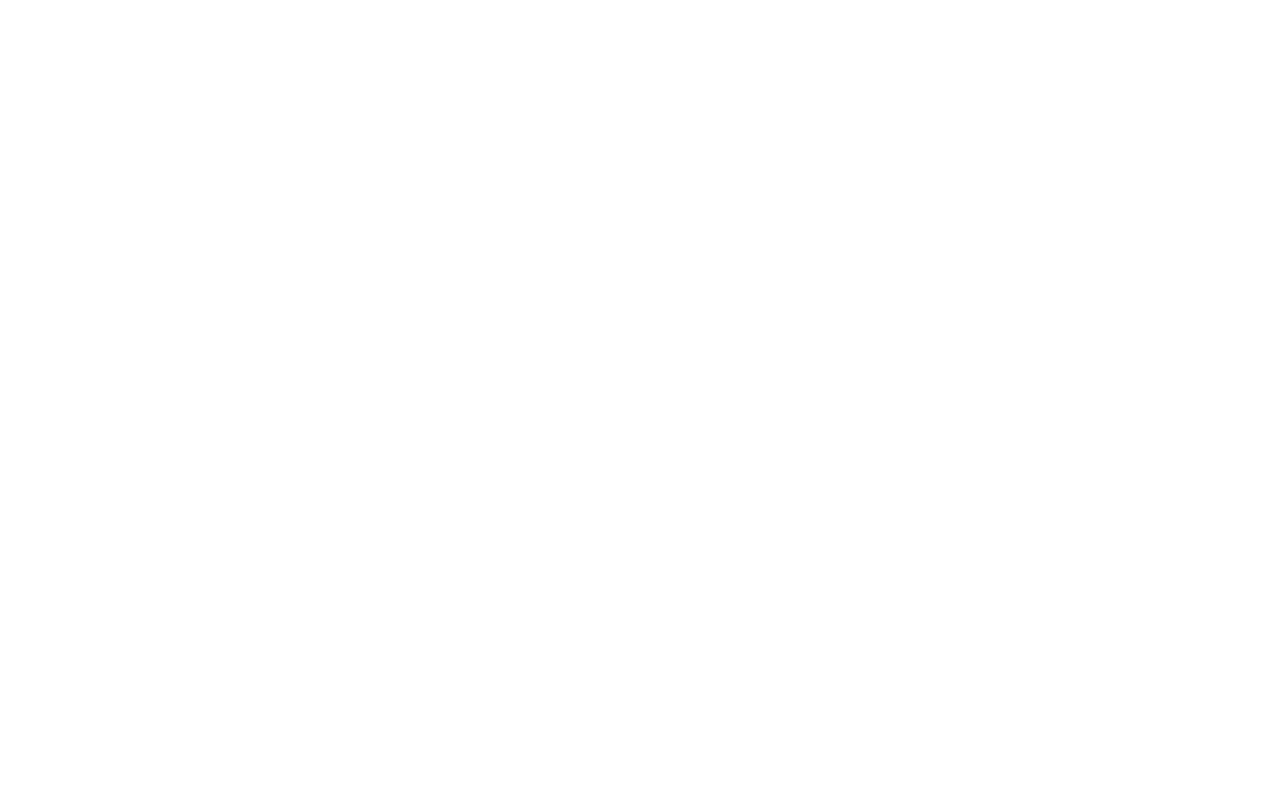
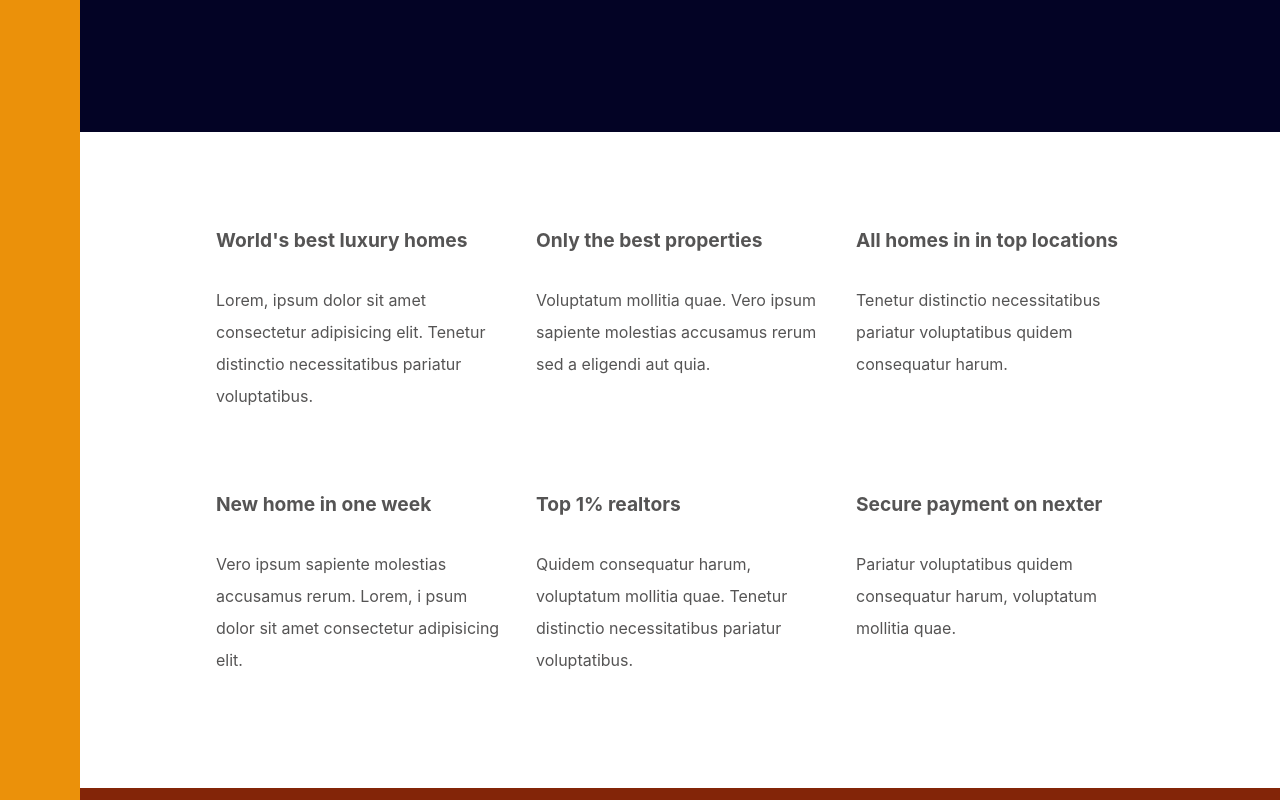
Before and after one commit to ashrofdev/nexter-in-react, a React (Create React App) app: page / in a window 1280 px wide. Shown: the part 620-1420 px from the top of the page. Before the commit the page ends 800 px from the top, so only its background shows below. Built offline with nearby package versions, Linux system fonts and the light colour scheme.

Commit message:
starting with the feature section

```diff
--- a/src/App.css
+++ b/src/App.css
@@ -7,6 +7,7 @@
   padding: 1rem;
   background-color: rgb(3, 3, 37);
   grid-column: 2/-1;
+  height: 90vh;
 }
 .side-bar {
   padding: 1rem;
@@ -16,8 +17,23 @@
 }
 .features {
   padding: 1rem;
-  background-color: rgb(13, 88, 6);
   grid-column: 3/9;
+  padding: 5rem 0;
+  display: grid;
+  grid-template-columns: repeat(auto-fit, minmax(15rem, 18rem));
+  justify-content: center;
+  grid-gap: 2rem;
+}
+.feature h2 {
+  color: rgb(85, 84, 84);
+  font-size: 1.2rem;
+  margin-bottom: 2rem;
+}
+.feature p {
+  color: rgb(85, 84, 84);
+  font-size: 1rem;
+  line-height: 2rem;
+  margin-bottom: 2rem;
 }
 .story {
   padding: 1rem;
--- a/src/components/Features.js
+++ b/src/components/Features.js
@@ -3,7 +3,35 @@
 const Features = () => {
   return (
     <div className="features">
-      {'Features section'}
+      <div className="feature">
+        <h2>World's best luxury homes</h2>
+        <p>Lorem, ipsum dolor sit amet consectetur adipisicing elit.
+         Tenetur distinctio necessitatibus pariatur voluptatibus. </p>
+      </div>
+      <div className="feature">
+        <h2>Only the best properties</h2>
+        <p>Voluptatum mollitia quae. Vero ipsum sapiente molestias
+         accusamus rerum sed a eligendi aut quia.  </p>
+      </div>
+      <div className="feature">
+        <h2>All homes in in top locations</h2>
+        <p>Tenetur distinctio necessitatibus pariatur voluptatibus
+          quidem consequatur harum. </p>
+      </div>
+      <div className="feature">
+        <h2>New home in one week</h2>
+        <p>Vero ipsum sapiente molestias accusamus rerum. Lorem, i
+        psum dolor sit amet consectetur adipisicing elit.  </p>
+      </div>
+      <div className="feature">
+        <h2>Top 1% realtors</h2>
+        <p>Quidem consequatur harum, voluptatum mollitia quae. Tenetur
+         distinctio necessitatibus pariatur voluptatibus. </p>
+      </div>
+      <div className="feature">
+        <h2>Secure payment on nexter</h2>
+        <p>Pariatur voluptatibus quidem consequatur harum, voluptatum mollitia quae. </p>
+      </div>
     </div>
   );
 }
```
